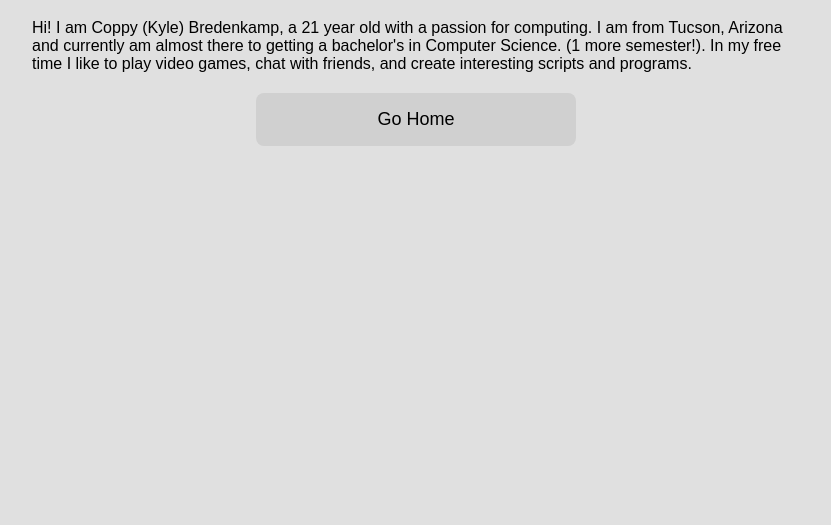
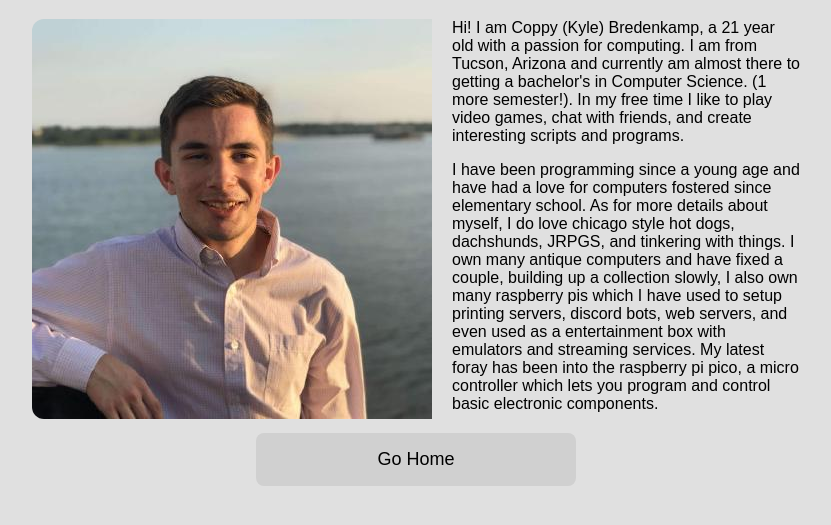
Before and after one commit to Coppyhop/coppyhop-com, a plain HTML site: page about.html in a window 1280 px wide. Shown: the part 61-586 px from the top of the page, without its empty margins (224-1055 px from the left). Drawn offline with Linux system fonts and the light colour scheme.

Commit message:
Now on to hack az... oh boy

```diff
--- a/about.html
+++ b/about.html
@@ -7,7 +7,8 @@
 	<body>
 		<div class="project">
 			<h1>About me</h1>
-			<p>Hi! I am Coppy (Kyle) Bredenkamp, a 21 year old with a passion for computing. I am from Tucson, Arizona and currently am almost there to getting a bachelor's in Computer Science. (1 more semester!). In my free time I like to play video games, chat with friends, and create interesting scripts and programs.</p>
+			<p><img src="me.jpg" class="ifl">Hi! I am Coppy (Kyle) Bredenkamp, a 21 year old with a passion for computing. I am from Tucson, Arizona and currently am almost there to getting a bachelor's in Computer Science. (1 more semester!). In my free time I like to play video games, chat with friends, and create interesting scripts and programs.</p>
+			<p>I have been programming since a young age and have had a love for computers fostered since elementary school. As for more details about myself, I do love chicago style hot dogs, dachshunds, JRPGS, and tinkering with things. I own many antique computers and have fixed a couple, building up a collection slowly, I also own many raspberry pis which I have used to setup printing servers, discord bots, web servers, and even used as a entertainment box with emulators and streaming services. My latest foray has been into the raspberry pi pico, a micro controller which lets you program and control basic electronic components.</p>
 		</div>
 		<div>
 		<a href="index.html">Go Home</a>
--- a/style.css
+++ b/style.css
@@ -20,6 +20,20 @@ div {
 
 h1 {
 	text-align:center;
+}
+
+img {
+	border-radius: 12px;
+}
+
+.ifl {
+	float: left;
+	padding-right: 20px;
+}
+
+.ifr {
+	float: right;
+	padding-left: 20px;
 }
 
 a {
```
Also changed, not shown: index.html (+1 -0 lines), me.jpg (added), todo.txt.
